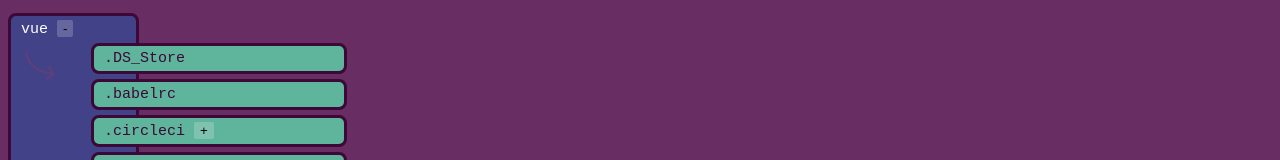
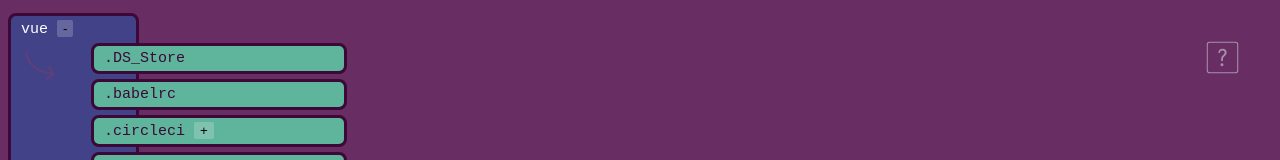
Before and after one commit to sdras/vue-directory-tree, a Vue app: page / in a window 1280 px wide. Shown: the top 160 px of the page. Built offline with nearby package versions, Linux system fonts and the light colour scheme.

Commit message:
add in notes for why the project is... at all

```diff
--- a/src/App.vue
+++ b/src/App.vue
@@ -1,15 +1,18 @@
 <template>
   <div id="app">
     <app-item class="item" :unit="vuetree" />
+    <app-moreinfo />
   </div>
 </template>
 
 <script>
 import AppItem from './components/AppItem.vue'
+import AppMoreinfo from './components/AppMoreinfo.vue'
 
 export default {
   components: {
-    AppItem
+    AppItem,
+    AppMoreinfo
   },
   computed: {
     vuetree() {
--- /dev/null
+++ b/src/components/AppMoreinfo.vue
@@ -0,0 +1,84 @@
+<template>
+  <div class="more-info-contain">
+    <a href="" target="_blank">
+      <svg xmlns="http://www.w3.org/2000/svg" viewBox="0 0 100 100" class="more-info" aria-labelledby="title" role="presentation" @mouseenter="show = !show" @mouseleave="show = !show">
+        <title id="title">Question Mark Icon</title>
+        <g class="questionpath">
+          <path d="M87,8a5,5,0,0,1,5,5V87a5,5,0,0,1-5,5H13a5,5,0,0,1-5-5V13a5,5,0,0,1,5-5H87m0-3H13a8,8,0,0,0-8,8V87a8,8,0,0,0,8,8H87a8,8,0,0,0,8-8V13a8,8,0,0,0-8-8Z"></path>
+          <path d="M46.12,60.18v-4.1c0-6.34.37-7.24,5.15-12.16,3.81-3.88,4.85-5.67,4.85-8.36,0-3.51-2.31-5.6-6.19-5.6-4.4,0-6.72,2.24-7.16,7.16H38.13C38.51,29.21,42.76,25,50.37,25c7.09,0,11.49,4,11.49,10.52,0,4-1.27,6.19-6.34,11.19-4,4-4.25,4.7-4.25,10.82v2.61Zm6.79,10.6a4.29,4.29,0,1,1-4.25-4.33A4.32,4.32,0,0,1,52.91,70.78Z"></path>
+          <rect x="5" y="5" width="90" height="90" rx="5" ry="5" fill="rgba(0, 0, 0, 0)" />
+        </g>
+      </svg>
+      <transition name="appear">
+        <div class="findoutmore" v-if="show">
+          <h2>What is this?</h2>
+          <p>Often when we're excited about contributing to a project, it takes a little while to understand the codebase even before we get started. It's estimated that developers spend 70% of their time reading code and only 30% writing. This project documents how Vue.js is set up with special notes taken from a Vue core meeting with Evan You to guide people through the directory structure and give context to how and why things are set up the way that they are so that they can get set up to contribute as soon as possible.</p>
+        </div>
+      </transition>
+    </a>
+  </div>
+</template>
+
+<script>
+export default {
+  data() {
+    return {
+      show: false
+    }
+  }
+}
+</script>
+
+<style scoped>
+.findoutmore {
+  color: white;
+  position: absolute;
+  top: 5px;
+  right: 40px;
+  width: 300px;
+  height: 50px;
+  z-index: 4000;
+  text-align: right;
+}
+
+@media (max-width: 800px) {
+  .findoutmore {
+    display: none;
+  }
+}
+
+.appear-enter-active,
+.appear-leave-active {
+  transition: opacity 0.25s ease;
+}
+
+.appear-enter,
+.appear-leave-to {
+  opacity: 0;
+}
+
+.more-info-contain {
+  position: absolute;
+  top: 40px;
+  right: 40px;
+}
+
+.more-info {
+  position: absolute;
+  top: 0;
+  right: 0;
+  width: 35px;
+  height: 35px;
+  cursor: pointer;
+}
+
+.questionpath {
+  fill: #d1d3d4;
+  opacity: 0.6;
+  transition: 0.25s all ease;
+}
+
+.questionpath:hover {
+  opacity: 1;
+}
+</style>
```
